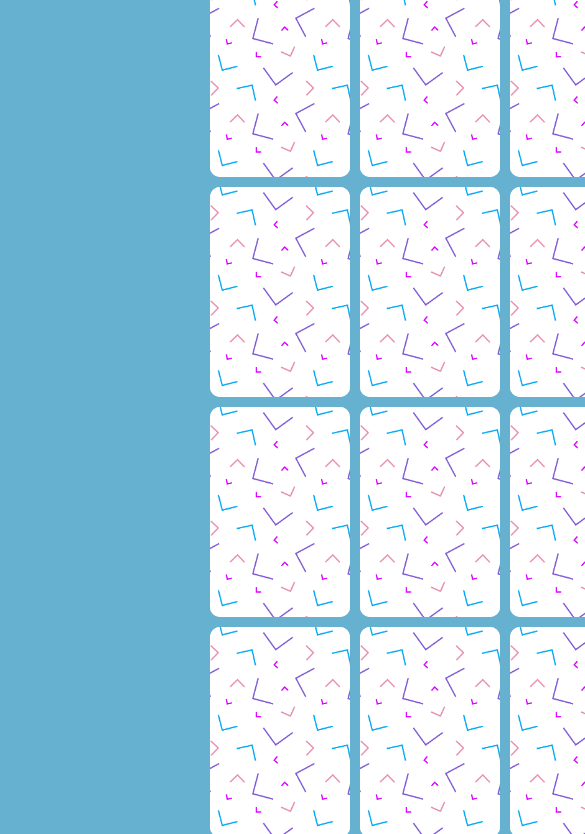
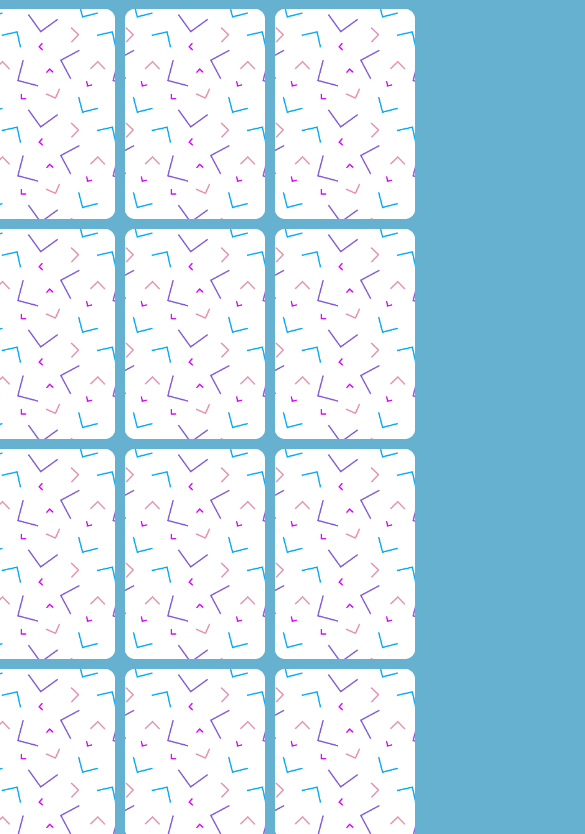
Before and after one commit to LooperShowcase/Game-Dev-Lissa-Da, a plain HTML site: page index.html in a window 390 px wide. Shown: the part 123-957 px from the top of the page, 585 px wide, since content can reach past the window. Drawn offline with Linux system fonts and the light colour scheme.

Commit message:
Update style.css

```diff
--- a/style.css
+++ b/style.css
@@ -141,4 +141,7 @@ p {
       padding: 10px 20px;
       font-size: 24px;
     }
+    body {
+        min-width: auto;
+    }
 }
```
